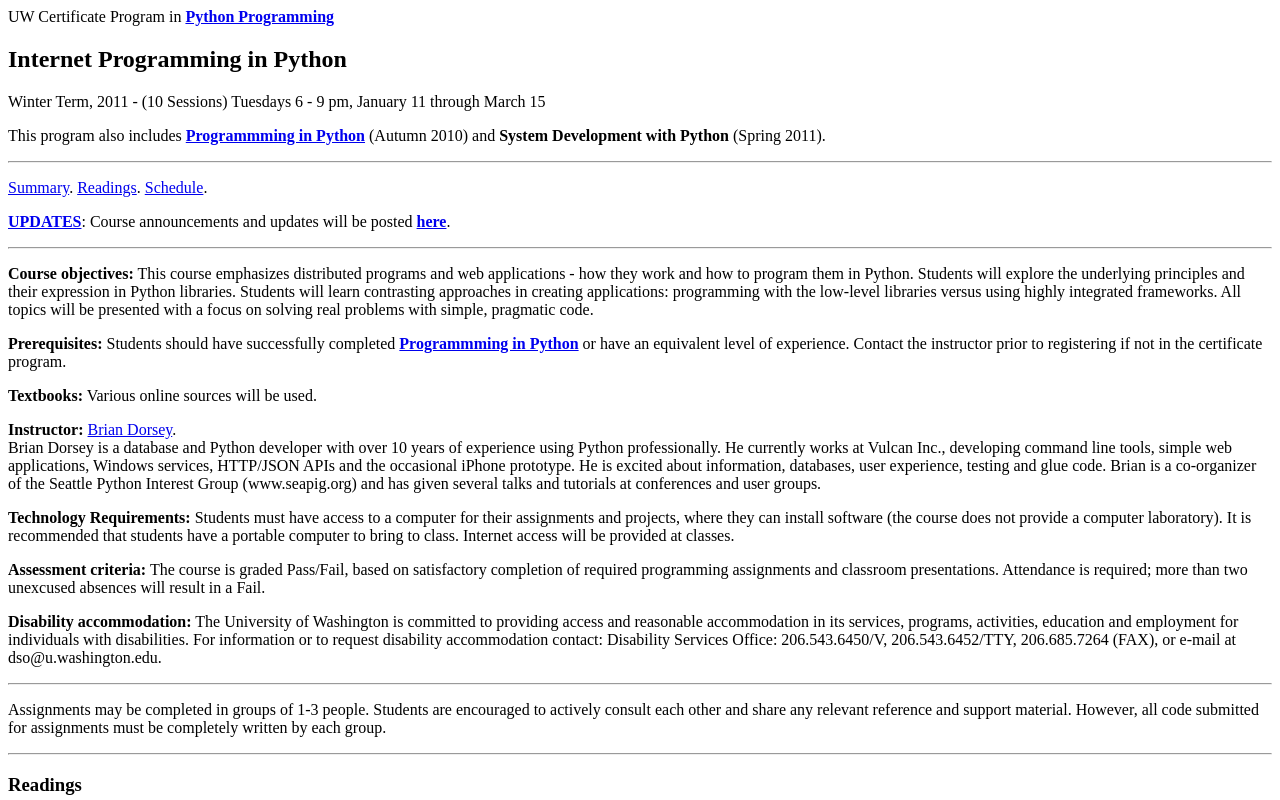
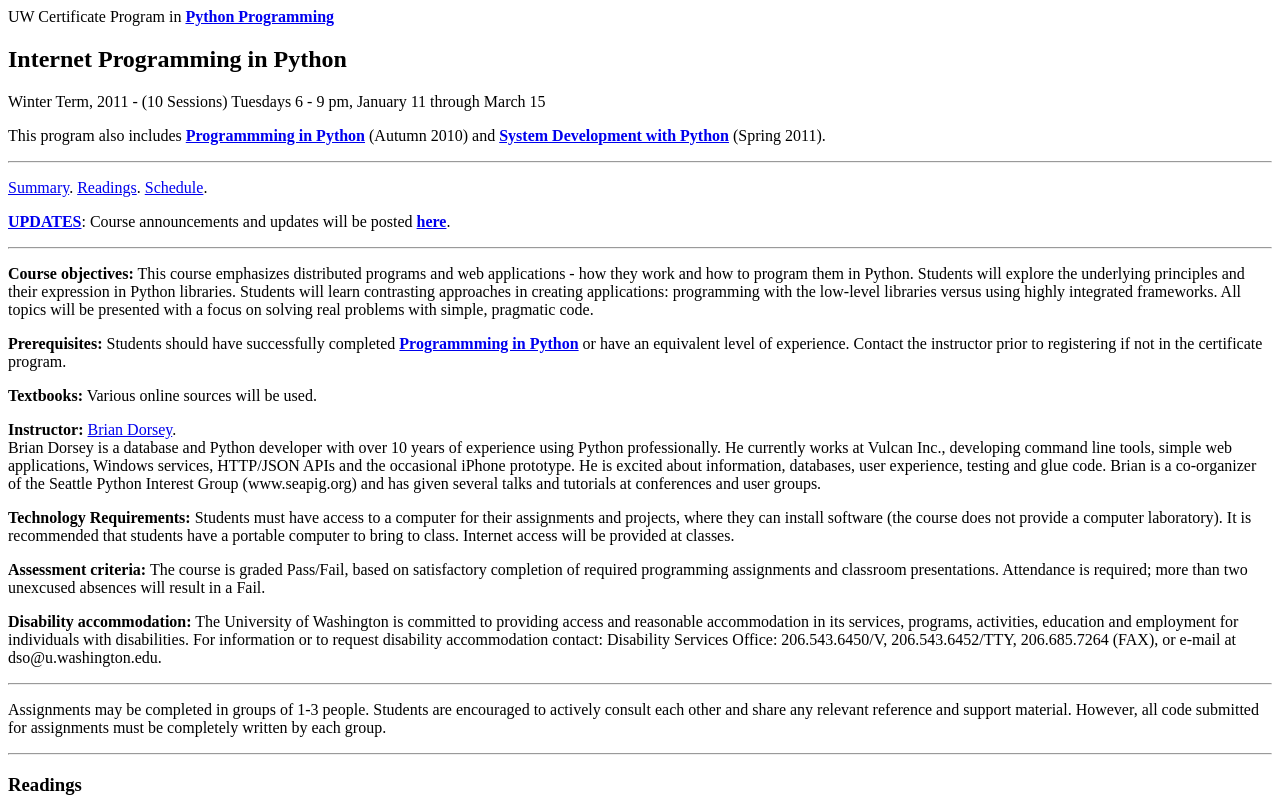
Before and after one commit to briandorsey/uwpython_web, a plain HTML site: page Internet_Programming_in_Python.html in a window 1280 px wide. Shown: the top 800 px of the page. Drawn offline with Linux system fonts and the light colour scheme.

Commit message:
added course three link

```diff
--- a/Internet_Programming_in_Python.html
+++ b/Internet_Programming_in_Python.html
@@ -17,8 +17,10 @@ Winter Term, 2011 - (10 Sessions) Tuesdays 6 - 9 pm, January 11 through March 15
 
 <p>
 This program also includes
-<a href="http://staff.washington.edu/jon/python-course/"><b>Programmming in Python</b></a> (Autumn 2010) and <b>System
-Development with Python</b> (Spring 2011).
+<a href="http://staff.washington.edu/jon/python-course/">
+    <b>Programmming in Python</b></a> (Autumn 2010) and
+<a href="http://staff.washington.edu/jon/python-course/course3.html">
+    <b>System Development with Python</b></a> (Spring 2011).
 
 <hr>
 <p>
```
